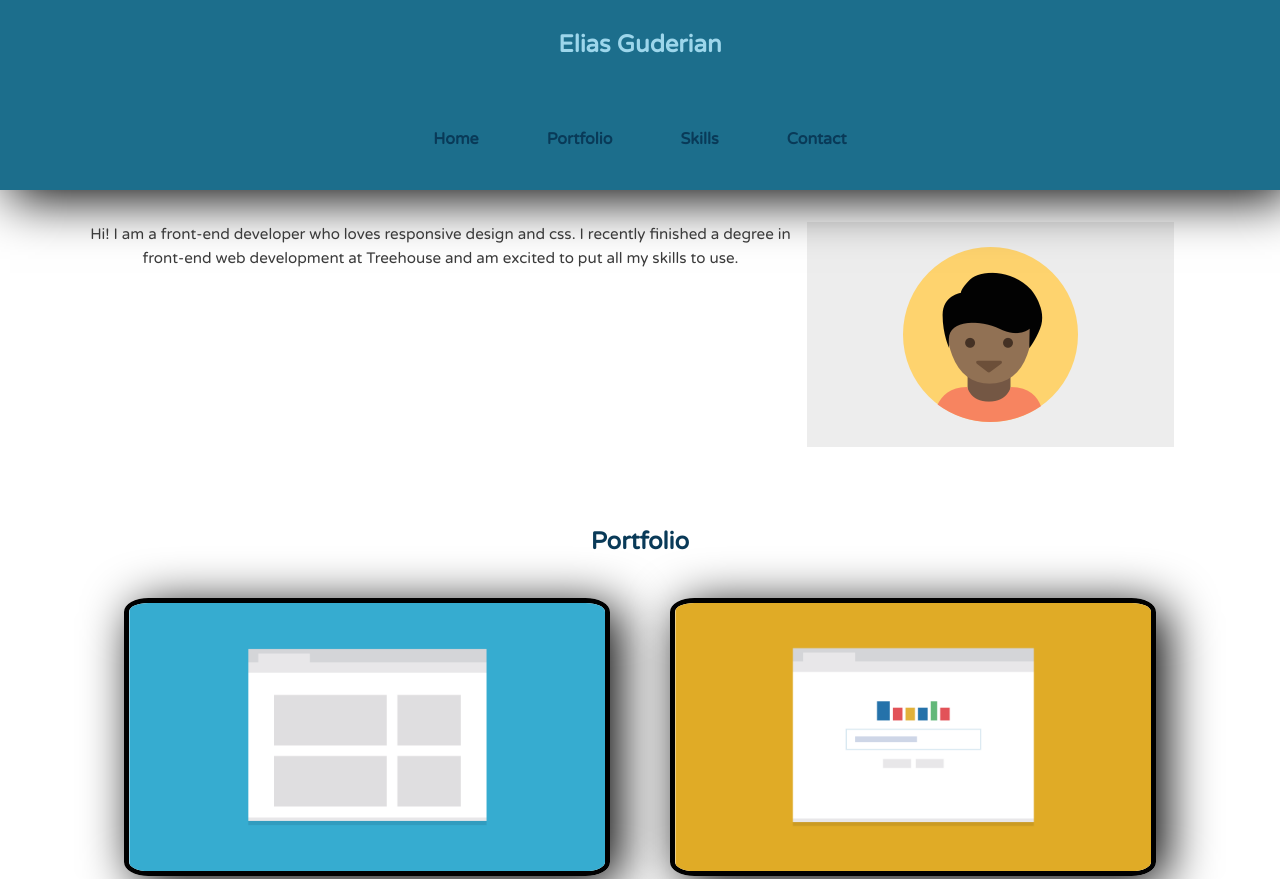
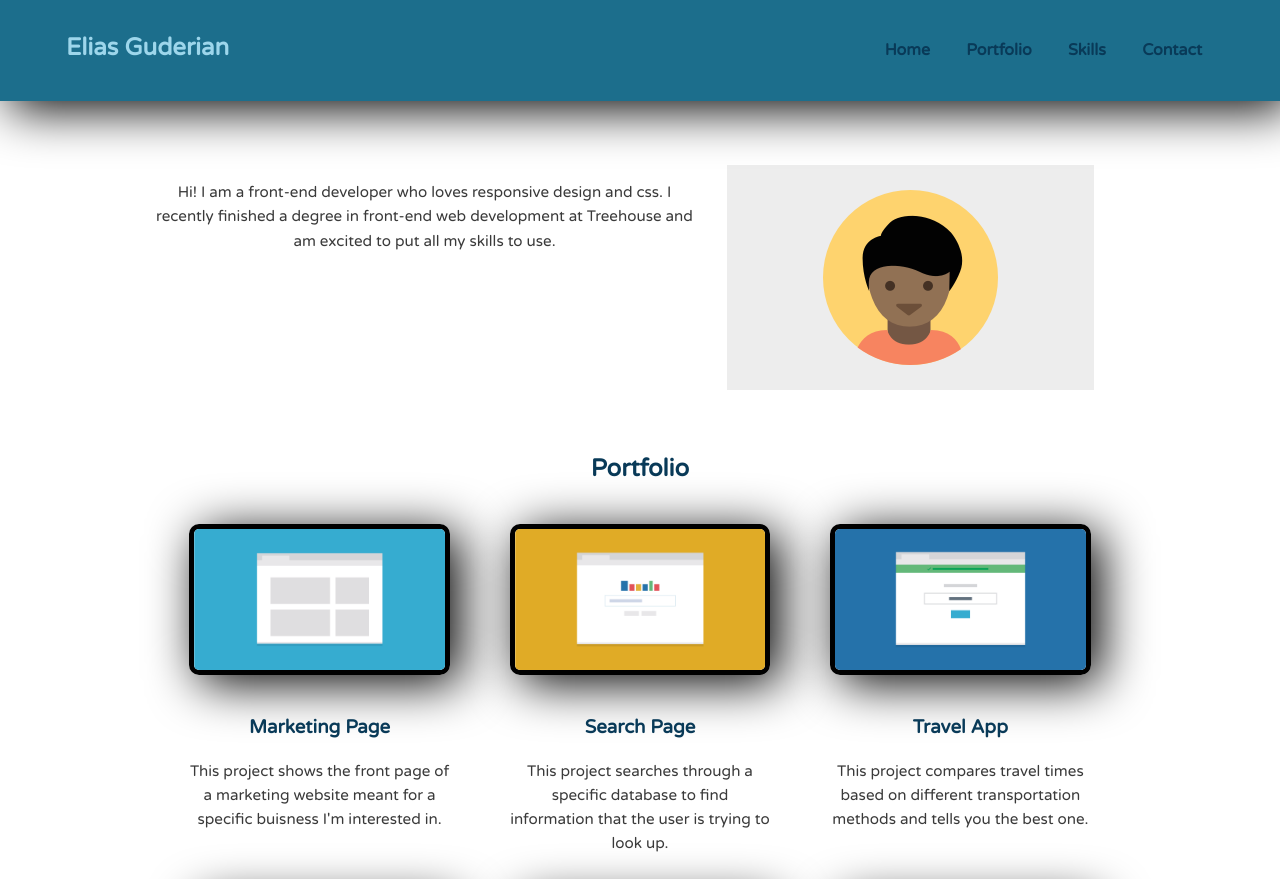
Before and after one commit to GuderianE/Techdegree-Project-2, a plain HTML site: page index.html in a window 1280 px wide. Shown: the top 879 px of the page. Drawn offline with Linux system fonts and the light colour scheme.

Commit message:
modifying skill section

```diff
--- a/css/styles.css
+++ b/css/styles.css
@@ -49,6 +49,7 @@ img {
     display: block;
     padding: 5px 5px;
     font-weight: bold;
+    border-radius: 10px;
 }
 
  .links a:hover {
@@ -63,7 +64,7 @@ img {
 /* Banner-content */
 
 .banner {
-    padding-top: 1em;
+    padding-top: 4em;
     text-align: center;
 }
 
@@ -78,6 +79,8 @@ img {
     text-align: center;
 }
 
+/* Section-Portfolio */
+
 .col h3 {
     padding-top: 30px;
     margin-bottom: 0;
@@ -85,7 +88,7 @@ img {
 
 .image {
     margin-top: 20px;
-    border-radius: 5%;
+    border-radius: 10px;
     border: 5px solid black;
     box-shadow: 10px 8px 50px rgba(0,0,0,30);
 }
@@ -93,6 +96,22 @@ img {
 .main-content h2 {
     padding-top: 60px;
 }
+
+/* Section-Skills */
+
+.html,
+.css {
+    background-color: #7fcae5;
+    padding: 1em 1em;
+    border-radius: 10px;
+    box-shadow: 10px 8px 50px rgba(0,0,0,30);
+}
+
+.html {
+    margin-bottom: 20px;
+}
+
+/* Section-Contact */
 
 .last-section {
     padding-bottom: 50px;
@@ -162,8 +181,9 @@ background-color: #bcdbc5;
 
 .footer-links a {
     display: block;
-    padding: 5px 5px;
+    padding: 1em 1em;
     font-weight: bold;
+    border-radius: 10px;
 }
 
  .footer-links a:hover {
@@ -171,13 +191,7 @@ background-color: #bcdbc5;
     background-color: #e55934;
 }
 
-
-
-
-
-
-
-  /* Media-Queries */
+/* Media-Queries */
 
   @media (min-width: 768px) {
 
@@ -216,17 +230,13 @@ background-color: #bcdbc5;
         margin: 0;
     }
 
-    .name h2 {
-        margin: 0;
+    /* Banner-Content */
+    .banner-img {
+        float: right;
+        padding: 0 2em;
     }
 
-    /* Banner */
-    .banner-img {
-        float: right;
-        padding: 1em;
-    }
-
-    /* Main */
+    /* Main-Content */
 
     .main-content {
         display: inline-block;
@@ -245,4 +255,46 @@ background-color: #bcdbc5;
 
   @media (min-width: 1024px) {
 
+    .container {
+        width: 80%;
+        max-width: 1125px;
+    }
+
+/* Navigation */
+
+    .links {
+        display: inline-block;
+        text-align: right;
+        margin: -4px;
+        width: 50%;
+        padding: 2% 5% 2% 0;
+    }
+
+    .links a {
+        display: inline-block;
+        padding: 1em 1em;
+    }
+
+    .links li {
+        display: inline-block;
+    }
+
+    .name {
+        display: inline-block;
+        text-align: left;
+        width: 50%;
+        padding: 2% 0 2% 5%;
+        margin: 0;
+    }
+
+/* Main-Content */
+
+    .col {
+        display: inline-block;
+        width: 33.33%;
+        margin: -4px;
+        padding: 0 2em;
+        vertical-align: top;
+    }
+
   }
--- a/index.html
+++ b/index.html
@@ -69,13 +69,14 @@
                     <p>Someone can enter in the numbers they want, and press the big blue button and get the result.</p>
                     </div>
                 </section>
+
                 <section id="skills">
                     <h2>Skills</h2>
-                    <div class="col">
+                    <div class="html col">
                         <h3>HTML</h3>
                                 <p>Lorem ipsum dolor sit amet, consectetur adipiscing elit, sed do eiusmod tempor incididunt ut labore et dolore magna aliqua. Ut enim ad minim veniam, quis nostrud exercitation ullamco laboris nisi ut aliquip ex ea commodo consequat. Duis aute irure dolor in reprehenderit in voluptate velit esse cillum dolore eu fugiat nulla pariatur. Excepteur sint occaecat cupidatat non proident, sunt in culpa qui officia deserunt mollit anim id est laborum.</p>
                     </div>
-                    <div class="col">
+                    <div class="css col">
                         <h3>CSS</h3>
                                 <p>Lorem ipsum dolor sit amet, consectetur adipiscing elit, sed do eiusmod tempor incididunt ut labore et dolore magna aliqua. Ut enim ad minim veniam, quis nostrud exercitation ullamco laboris nisi ut aliquip ex ea commodo consequat. Duis aute irure dolor in reprehenderit in voluptate velit esse cillum dolore eu fugiat nulla pariatur. Excepteur sint occaecat cupidatat non proident, sunt in culpa qui officia deserunt mollit anim id est laborum.</p>
                     </div>
```
